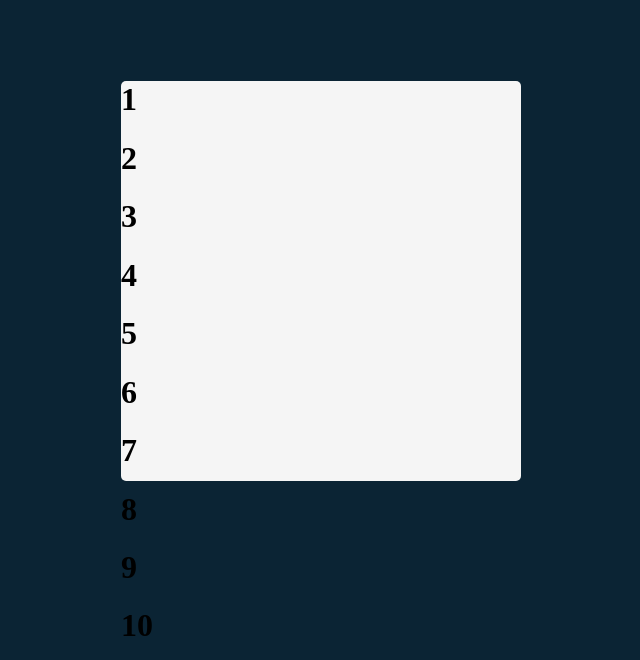
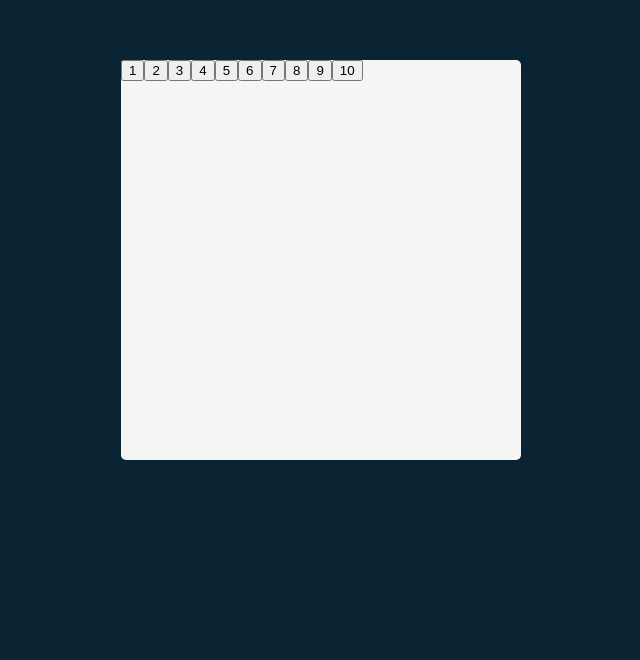
Before and after one commit to GuyP312/Tenzies, a React (Vite) app: page / in a window 1280 px wide. Shown: the part 140-800 px from the top of the page, without its empty margins (319-959 px from the left). Built offline with nearby package versions, Linux system fonts and the light colour scheme.

Commit message:
add a div container and change the tag inside die component to button

```diff
--- a/src/App.jsx
+++ b/src/App.jsx
@@ -5,6 +5,7 @@ export default function App(){
   return (
     <>
       <main>
+        <div className = "dice-container">
         <Die number={1} />
         <Die number={2} />
         <Die number={3} />
@@ -15,6 +16,7 @@ export default function App(){
         <Die number={8} />
         <Die number={9} />
         <Die number={10} />
+        </div>
       </main>
     </>
   )
--- a/src/Components/Die.jsx
+++ b/src/Components/Die.jsx
@@ -1,7 +1,7 @@
 export default function Die(props){
     return(
         <>
-            <h1>{props.number}</h1>
+            <button>{props.number}</button>
         </>
     )
 }
```
